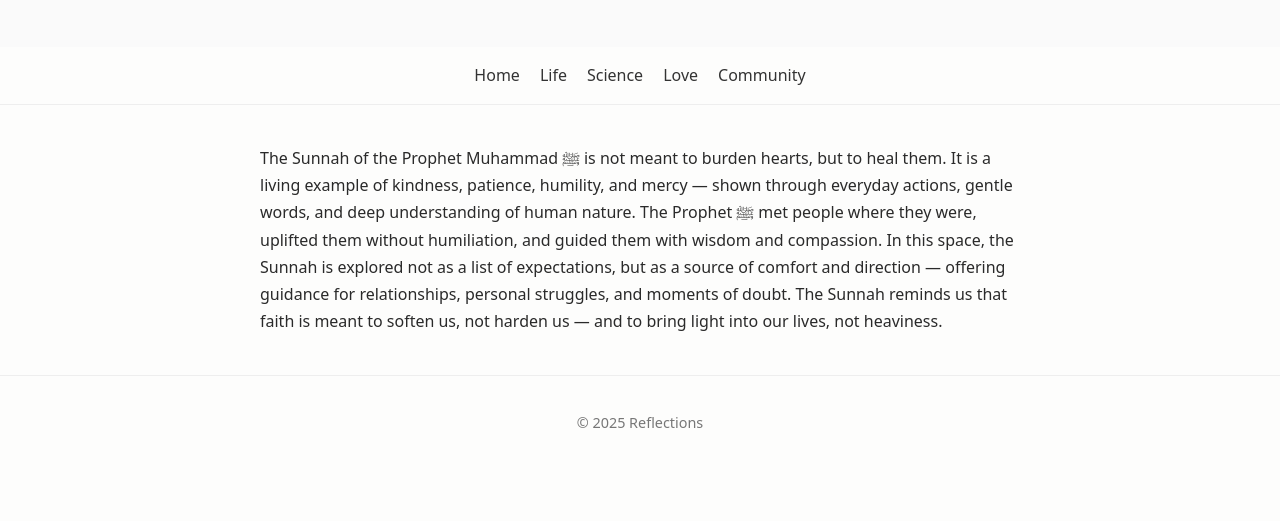
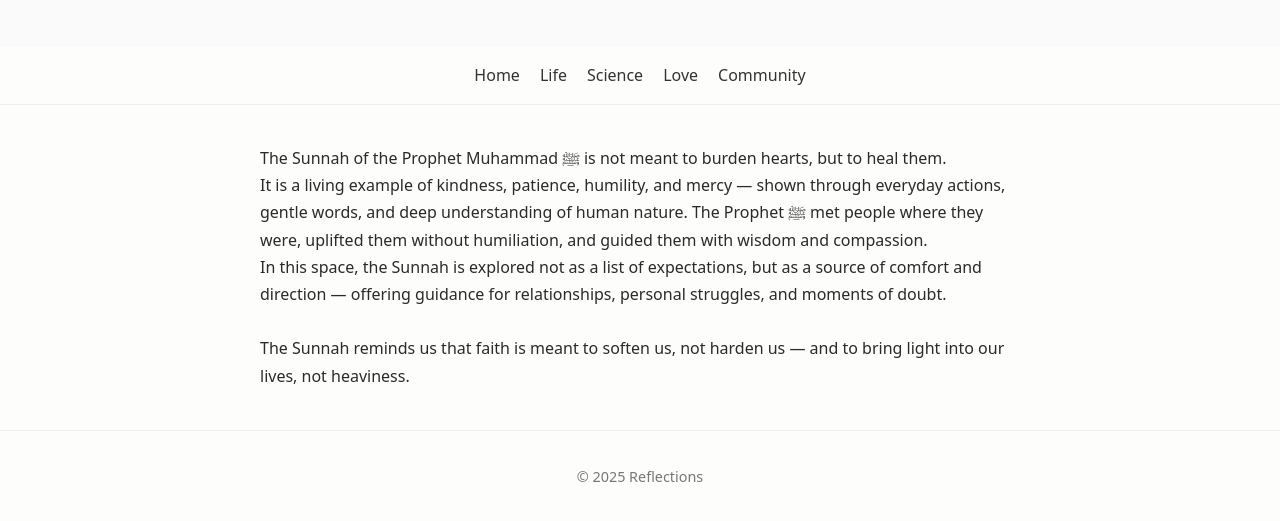
Before and after one commit to sersi88/journey, a plain HTML site: page sunnah.html in a window 1280 px wide. Shown: the part 113-634 px from the top of the page. Drawn offline with Linux system fonts and the light colour scheme.

Commit message:
Update sunnah.html

```diff
--- a/sunnah.html
+++ b/sunnah.html
@@ -22,10 +22,10 @@
 
 <main class="content">
     <p>
-        The Sunnah of the Prophet Muhammad ﷺ is not meant to burden hearts, but to heal them.
-        It is a living example of kindness, patience, humility, and mercy — shown through everyday actions, gentle words, and deep understanding of human nature. The Prophet ﷺ met people where they were, uplifted them without humiliation, and guided them with wisdom and compassion.
-        In this space, the Sunnah is explored not as a list of expectations, but as a source of comfort and direction — offering guidance for relationships, personal struggles, and moments of doubt.
-
+        The Sunnah of the Prophet Muhammad ﷺ is not meant to burden hearts, but to heal them. <br>
+        It is a living example of kindness, patience, humility, and mercy — shown through everyday actions, gentle words, and deep understanding of human nature. The Prophet ﷺ met people where they were, uplifted them without humiliation, and guided them with wisdom and compassion. <br>
+        In this space, the Sunnah is explored not as a list of expectations, but as a source of comfort and direction — offering guidance for relationships, personal struggles, and moments of doubt. <br>
+<br>
         The Sunnah reminds us that faith is meant to soften us, not harden us — and to bring light into our lives, not heaviness.
     </p>
 </main>
```
